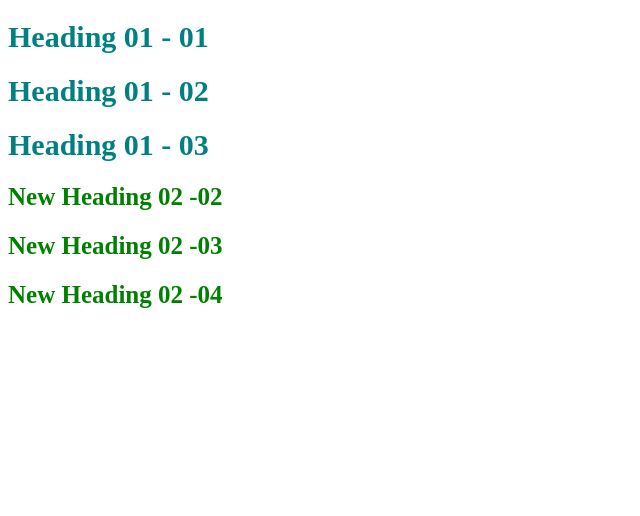
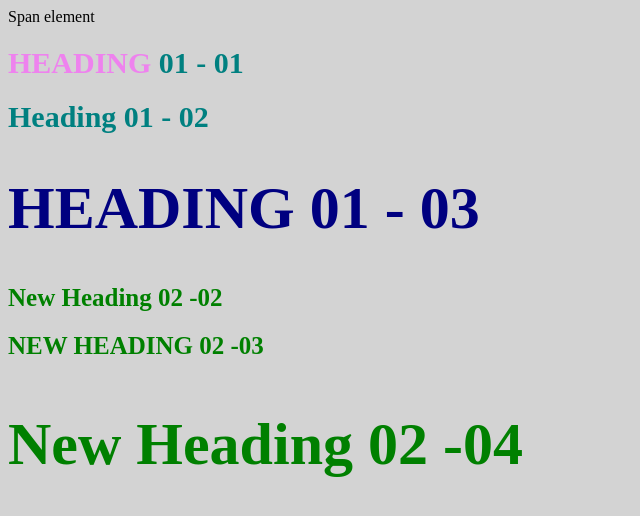
Before and after one commit to tarakantmantri/website01, a plain HTML site: page Style_test.html in a window 1280 px wide. Shown: the whole page, without its empty margins (0-640 px from the left). Drawn offline with Linux system fonts and the light colour scheme.

Commit message:
styles aded

```diff
--- a/Style_test.html
+++ b/Style_test.html
@@ -4,26 +4,17 @@
 	<meta charset="utf-8">
 	<meta name="viewport" content="width=device-width, initial-scale=1">
 	<title>Style Test</title>
-	<style type="text/css">
-		h1 {
-			font-size: 30px;
-			color: teal;
-		}
-		h2 {
-			color: red;
-			font-size: 25px;
-		}
-		h2 {color: green;}
-		.big { font-size: 60px; }
-	</style>
+	<link rel="stylesheet" type="text/css" href="css/test.css">
 </head>
 <body>
-	<h1>Heading 01 - 01</h1>
+	<span>Span element</span>
+	<h1 class="up"> <span>Heading</span> 01 - 01</h1>
 	<h1>Heading 01 - 02</h1>
-	<h1 class="Big">Heading 01 - 03</h1>
+	<h1 class="Big up">Heading 01 - 03</h1>
 	<h2>New Heading 02 -02</h2>
-	<h2>New Heading 02 -03</h2>
+	<h2 class="up">New Heading 02 -03</h2>
 	<h2 class="Big">New Heading 02 -04</h2>
 
 </body>
+</body>
 </html>
--- /dev/null
+++ b/css/test.css
@@ -0,0 +1,14 @@
+body {background-color: lightgray;}
+h1 {
+font-size: 30px;
+color: teal;
+}
+h2 {
+color: red;
+font-size: 25px;
+}
+h2 {color: green;}
+.Big { font-size: 60px; }
+.up {text-transform: uppercase;}
+.Big.up{color: navy;}
+h1 span {color: violet;}
```
